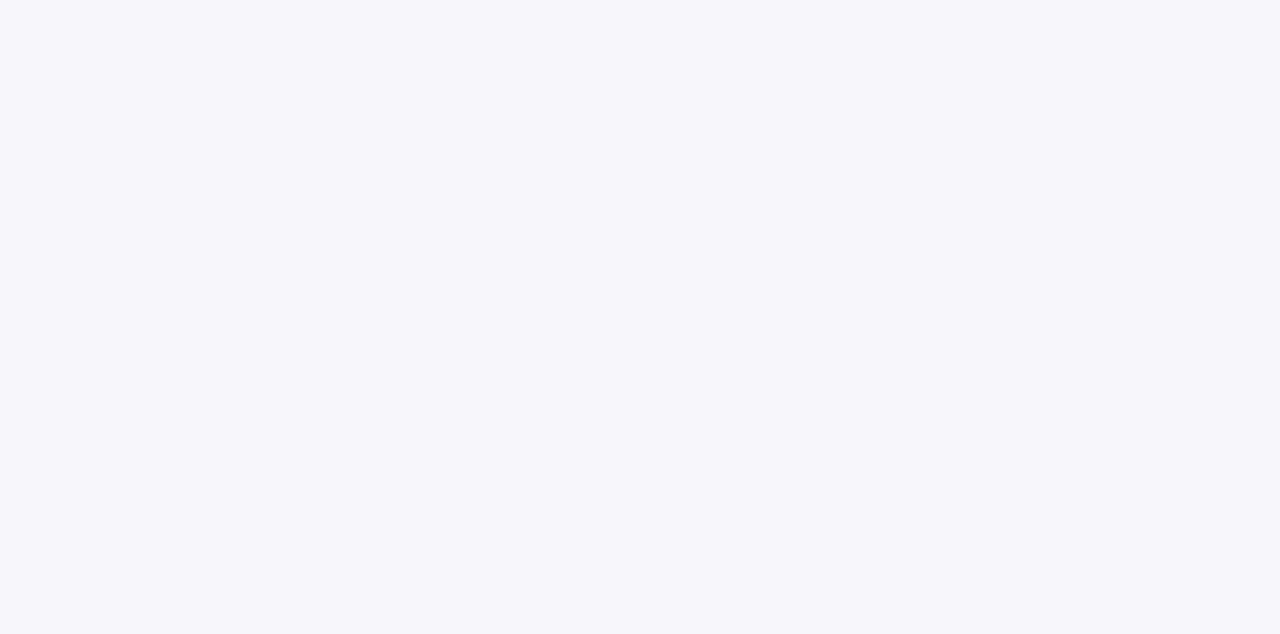
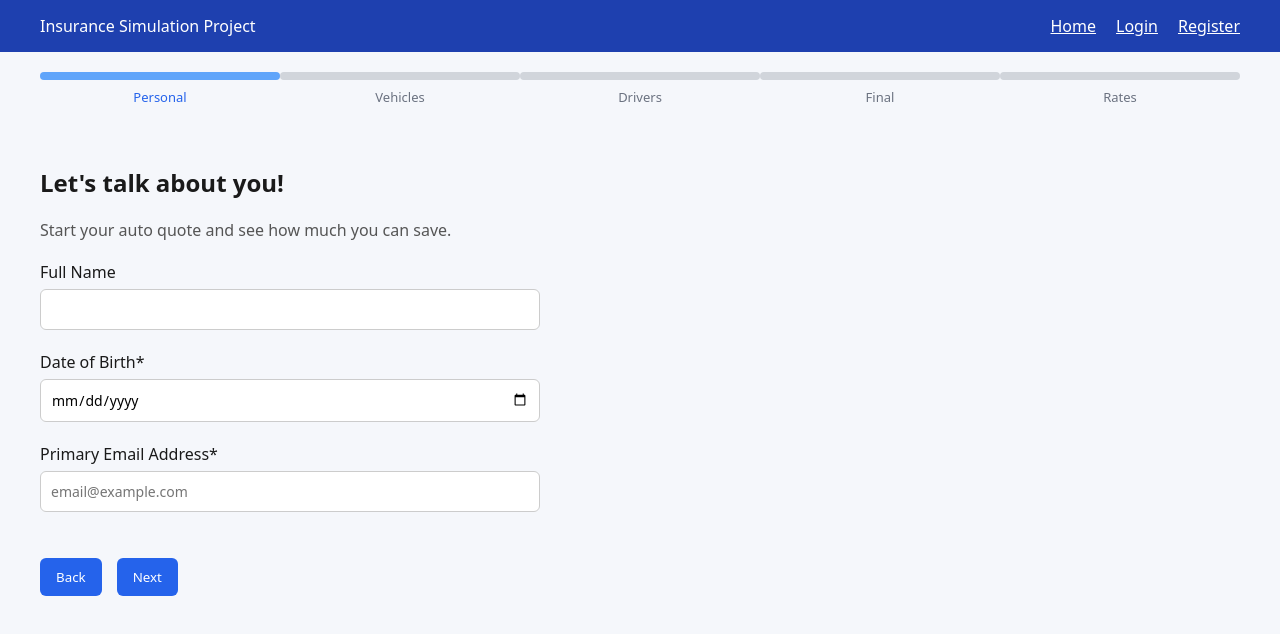
Before and after one commit to 47carolines/web-dev-methods-project, a React (Vite) app in the folder frontend/insurance_client/: page /quote in a window 1280 px wide. Before the commit this address had no page. Shown: the top 634 px of the page. Built offline with nearby package versions, Linux system fonts and the light colour scheme.

Commit message:
basic quote wizard steps filled out

```diff
--- a/frontend/insurance_client/src/components/wizard/QuoteWizard.tsx
+++ b/frontend/insurance_client/src/components/wizard/QuoteWizard.tsx
@@ -1,7 +1,6 @@
 import { useState } from "react";
 import StepProgressBar from "./StepProgressBar";
 
-import StartStep from "./steps/StartStep";
 import PersonalInfoStep from "./steps/PersonalInfoStep";
 import VehicleStep from "./steps/VehicleStep";
 import DriverStep from "./steps/DriverStep";
@@ -10,7 +9,6 @@ import RateResultStep from "./steps/RateResultStep";
 
 export default function QuoteWizard() {
   const steps = [
-    "Start",
     "Personal",
     "Vehicles",
     "Drivers",
@@ -45,8 +43,6 @@ export default function QuoteWizard() {
 function renderStep() {
   switch (step) {
     case 0:
-        return <StartStep nextStep={nextStep} />;
-      case 1:
       return (
         <PersonalInfoStep
           data={formData.personal}
@@ -55,7 +51,8 @@ export default function QuoteWizard() {
           prevStep={prevStep}
         />
       );
-      case 2:
+
+    case 1:
       return (
         <VehicleStep
           data={formData.vehicle}
@@ -64,7 +61,8 @@ export default function QuoteWizard() {
           prevStep={prevStep}
         />
       );
-      case 3:
+
+    case 2:
       return (
         <DriverStep
           data={formData.driver}
@@ -73,7 +71,8 @@ export default function QuoteWizard() {
           prevStep={prevStep}
         />
       );
-      case 4:
+
+    case 3:
       return (
         <FinalDetailsStep
           data={formData.final}
@@ -82,8 +81,15 @@ export default function QuoteWizard() {
           prevStep={prevStep}
         />
       );
-      case 5:
-        return <RateResultStep formData={formData} />;
+
+    case 4:
+      return (
+        <RateResultStep
+          formData={formData}
+          prevStep={prevStep}
+        />
+      );
+
     default:
       return null;
   }
--- a/frontend/insurance_client/src/components/wizard/steps/DriverStep.tsx
+++ b/frontend/insurance_client/src/components/wizard/steps/DriverStep.tsx
@@ -1,3 +1,38 @@
-export default function DriverStep() {
-  return <h1>Driver Step</h1>;
+import { useState, useEffect } from "react";
+
+interface Props {
+  data: any;
+  updateData: (data: any) => void;
+  nextStep: () => void;
+  prevStep: () => void;
 }
+
+export default function DriverStep({ data, updateData, nextStep, prevStep }: Props) {
+  const [age, setAge] = useState(data.age || "");
+  const [licenseYears, setLicenseYears] = useState(data.licenseYears || "");
+
+  useEffect(() => {
+    updateData({ age, licenseYears });
+  }, [age, licenseYears]);
+
+  return (
+    <div style={{ maxWidth: "500px" }}>
+      <h2>Driver Information</h2>
+
+      <div style={{ display: "flex", flexDirection: "column", gap: "15px" }}>
+        <input placeholder="Age" type="number" value={age} onChange={(e) => setAge(e.target.value)} />
+        <input
+          placeholder="Years Licensed"
+          type="number"
+          value={licenseYears}
+          onChange={(e) => setLicenseYears(e.target.value)}
+        />
+      </div>
+
+      <div style={{ marginTop: "30px", display: "flex", gap: "15px" }}>
+        <button onClick={prevStep}>Back</button>
+        <button onClick={nextStep}>Next</button>
+      </div>
+    </div>
+  );
+}
--- a/frontend/insurance_client/src/components/wizard/steps/FinalDetailsStep.tsx
+++ b/frontend/insurance_client/src/components/wizard/steps/FinalDetailsStep.tsx
@@ -1,3 +1,23 @@
-export default function FinalDetailsStep() {
-  return <h1>Final Details Step</h1>;
+interface Props {
+  data: any;
+  updateData: (data: any) => void;
+  nextStep: () => void;
+  prevStep: () => void;
 }
+
+export default function FinalDetailsStep({ data, updateData, nextStep, prevStep }: Props) {
+  // Optional: you can add checkboxes, confirmation fields, or summary here
+  return (
+    <div style={{ maxWidth: "500px" }}>
+      <h2>Final Details / Review</h2>
+      <p>Review your information before generating your quote.</p>
+
+      <pre>{JSON.stringify(data, null, 2)}</pre>
+
+      <div style={{ marginTop: "30px", display: "flex", gap: "15px" }}>
+        <button onClick={prevStep}>Back</button>
+        <button onClick={nextStep}>Confirm & Get Quote</button>
+      </div>
+    </div>
+  );
+}
--- a/frontend/insurance_client/src/components/wizard/steps/PersonalInfoStep.tsx
+++ b/frontend/insurance_client/src/components/wizard/steps/PersonalInfoStep.tsx
@@ -1,3 +1,77 @@
-export default function PersonalInfoStep() {
-  return <h1>Personal Info Step</h1>;
+import { useState, useEffect } from "react";
+
+interface Props {
+  data: any;
+  updateData: (data: any) => void;
+  nextStep: () => void;
+  prevStep: () => void;
 }
+
+export default function PersonalInfoStep({
+  data,
+  updateData,
+  nextStep,
+  prevStep
+}: Props) {
+
+  const [fullName, setFullName] = useState(data.fullName || "");
+  const [dob, setDob] = useState(data.dob || "");
+  const [email, setEmail] = useState(data.email || "");
+
+  // Sync local state → wizard state
+  useEffect(() => {
+    updateData({
+      fullName,
+      dob,
+      email
+    });
+  }, [fullName, dob, email]);
+
+  return (
+    <div style={{ maxWidth: "500px" }}>
+      <h2>Let's talk about you!</h2>
+      <p style={{ color: "#555" }}>
+        Start your auto quote and see how much you can save.
+      </p>
+
+      <div style={{ marginTop: "20px", display: "flex", flexDirection: "column", gap: "15px" }}>
+
+        <div>
+          <label>Full Name</label>
+          <input
+            style={{ width: "100%" }}
+            type="text"
+            value={fullName}
+            onChange={(e) => setFullName(e.target.value)}
+          />
+        </div>
+
+        <div>
+          <label>Date of Birth*</label>
+          <input
+            style={{ width: "100%" }}
+            type="date"
+            value={dob}
+            onChange={(e) => setDob(e.target.value)}
+          />
+        </div>
+
+        <div>
+          <label>Primary Email Address*</label>
+          <input
+            style={{ width: "100%" }}
+            type="email"
+            placeholder="email@example.com"
+            value={email}
+            onChange={(e) => setEmail(e.target.value)}
+          />
+        </div>
+      </div>
+
+      <div style={{ marginTop: "30px", display: "flex", gap: "15px" }}>
+        <button onClick={prevStep}>Back</button>
+        <button onClick={nextStep}>Next</button>
+      </div>
+    </div>
+  );
+}
--- a/frontend/insurance_client/src/components/wizard/steps/RateResultStep.tsx
+++ b/frontend/insurance_client/src/components/wizard/steps/RateResultStep.tsx
@@ -1,3 +1,24 @@
-export default function RateResultStep() {
-  return <h1>Rate Result Step</h1>;
+interface Props {
+  formData: any;
+  prevStep: () => void;
 }
+
+export default function RateResultStep({ formData, prevStep }: Props) {
+  return (
+    <div style={{ maxWidth: "500px" }}>
+      <h2>Your Quote Result</h2>
+
+      <p>Here is your simulated premium estimate.</p>
+
+      <pre>{JSON.stringify(formData, null, 2)}</pre>
+
+      <p>
+        Estimated Monthly Premium: <strong>$123.45</strong>
+      </p>
+
+      <div style={{ marginTop: "30px" }}>
+        <button onClick={prevStep}>Back</button>
+      </div>
+    </div>
+  );
+}
--- a/frontend/insurance_client/src/components/wizard/steps/StartStep.tsx
+++ /dev/null
@@ -1,3 +0,0 @@
-export default function StartStep() {
-  return <h1>Start Step</h1>;
-}
--- a/frontend/insurance_client/src/components/wizard/steps/VehicleStep.tsx
+++ b/frontend/insurance_client/src/components/wizard/steps/VehicleStep.tsx
@@ -1,3 +1,35 @@
-export default function VehicleStep() {
-  return <h1>Vehicle Step</h1>;
+import { useState, useEffect } from "react";
+
+interface Props {
+  data: any;
+  updateData: (data: any) => void;
+  nextStep: () => void;
+  prevStep: () => void;
 }
+
+export default function VehicleStep({ data, updateData, nextStep, prevStep }: Props) {
+  const [make, setMake] = useState(data.make || "");
+  const [model, setModel] = useState(data.model || "");
+  const [year, setYear] = useState(data.year || "");
+
+  useEffect(() => {
+    updateData({ make, model, year });
+  }, [make, model, year]);
+
+  return (
+    <div style={{ maxWidth: "500px" }}>
+      <h2>Vehicle Information</h2>
+
+      <div style={{ display: "flex", flexDirection: "column", gap: "15px" }}>
+        <input placeholder="Make" value={make} onChange={(e) => setMake(e.target.value)} />
+        <input placeholder="Model" value={model} onChange={(e) => setModel(e.target.value)} />
+        <input placeholder="Year" value={year} onChange={(e) => setYear(e.target.value)} />
+      </div>
+
+      <div style={{ marginTop: "30px", display: "flex", gap: "15px" }}>
+        <button onClick={prevStep}>Back</button>
+        <button onClick={nextStep}>Next</button>
+      </div>
+    </div>
+  );
+}
--- a/frontend/insurance_client/src/main.tsx
+++ b/frontend/insurance_client/src/main.tsx
@@ -7,9 +7,9 @@ import { BrowserRouter, Routes, Route } from 'react-router-dom'
 
 import Login from './pages/Login'
 import Register from './pages/Register'
-import QuoteForm from './pages/QuoteForm'
 import QuoteResult from './pages/QuoteResult'
 import LandingPage from './pages/LandingPage'
+import QuoteWizard from './components/wizard/QuoteWizard.tsx'
 
 createRoot(document.getElementById('root')!).render(
   <StrictMode>
@@ -19,7 +19,7 @@ createRoot(document.getElementById('root')!).render(
           <Route index element={<LandingPage />} />
           <Route path="login" element={<Login />} />
           <Route path="register" element={<Register />} />
-          <Route path="quote-form" element={<QuoteForm />} />
+          <Route path="quote" element={<QuoteWizard />} />
           <Route path="quote-result" element={<QuoteResult />} />
         </Route>
       </Routes>
--- a/frontend/insurance_client/src/pages/LandingPage.tsx
+++ b/frontend/insurance_client/src/pages/LandingPage.tsx
@@ -6,7 +6,7 @@ export default function LandingPage() {
   const [zip, setZip] = useState("");
 
   function startQuote() {
-    navigate("/quote-form");
+    navigate("/quote");
   }
 
   return (
```
Lines whose indentation alone changed are shown as unchanged.
